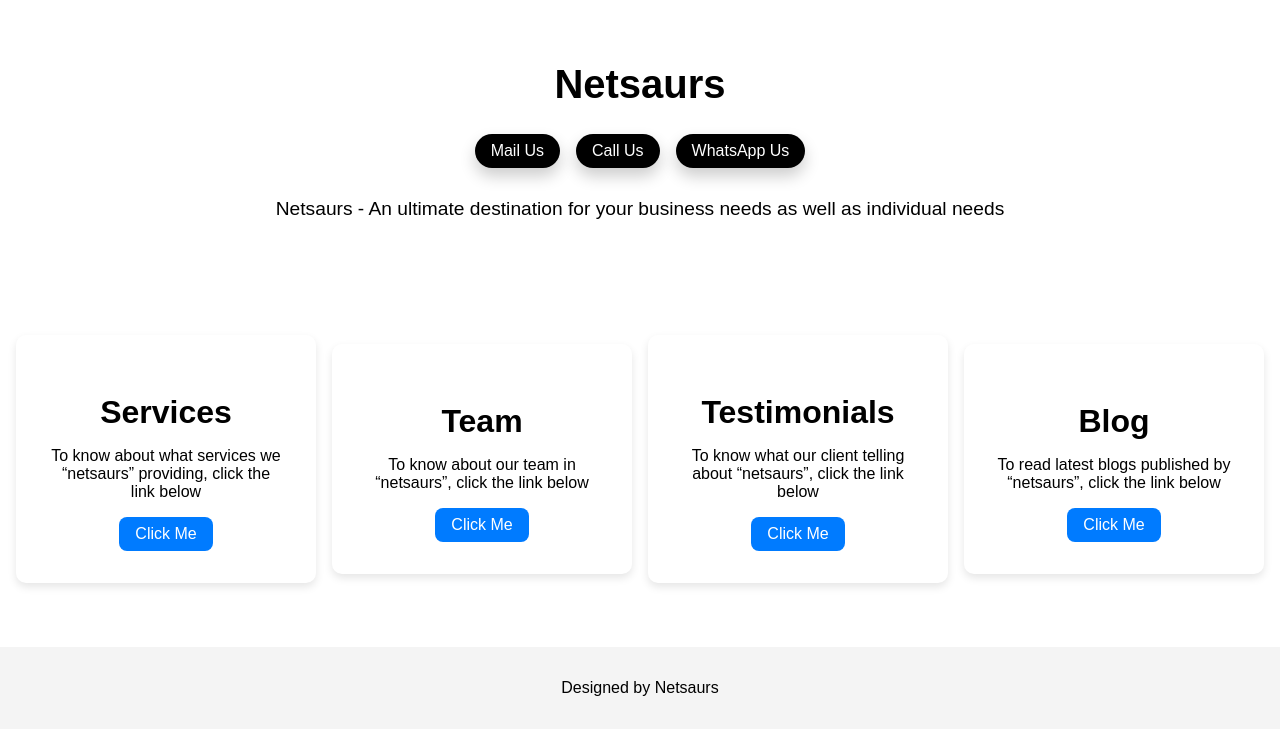
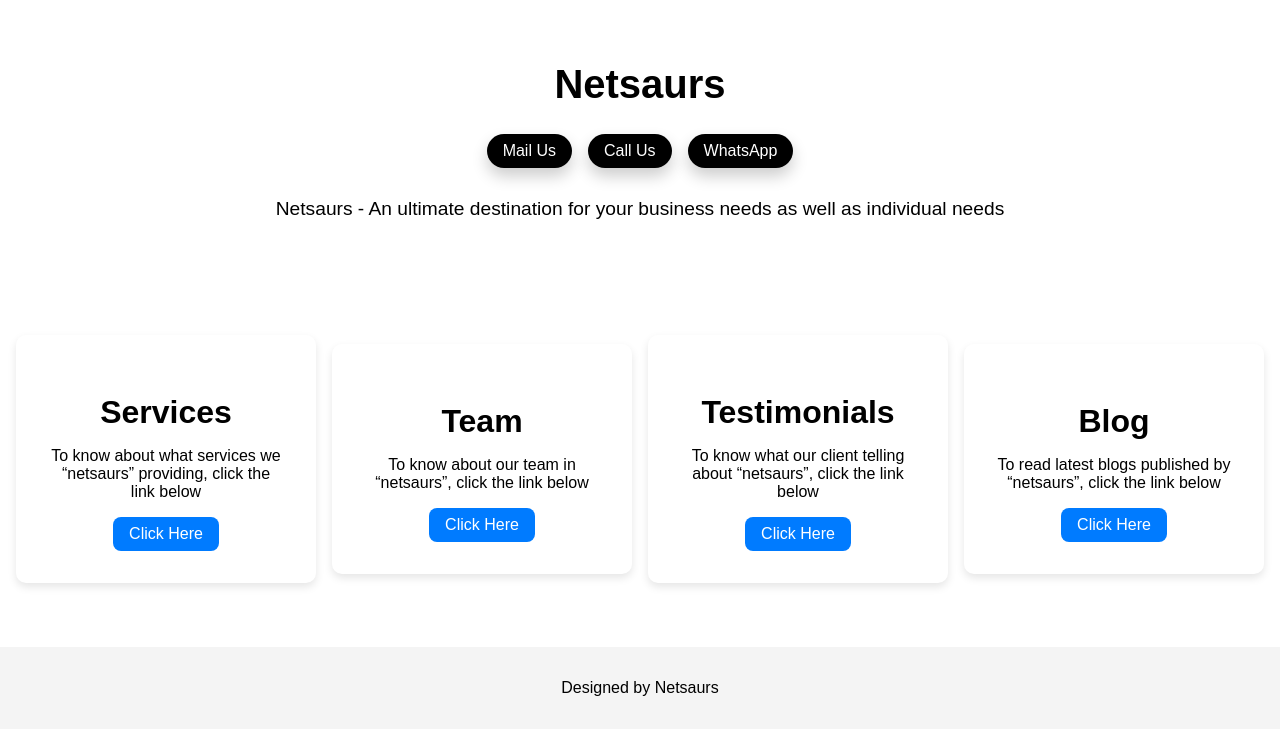
Before and after one commit to netsaurs/website, a plain HTML site: page index.html in a window 1280 px wide. Drawn offline with nearby package versions, Linux system fonts and the light colour scheme.

Commit message:
Update index.html

```diff
--- a/index.html
+++ b/index.html
@@ -13,7 +13,7 @@
         <div class="contact-info">
           <a href="mailto:netsaursofficial@gmail.com">Mail Us</a>
           <a href="tel:+918778768018">Call Us</a>
-          <a href="https://wa.me/+918778768018">WhatsApp Us</a>
+          <a href="https://wa.me/+918778768018">WhatsApp</a>
         </div>
         <p>Netsaurs - An ultimate destination for your business needs as well as individual needs</p>
     </header>
@@ -21,22 +21,22 @@
         <section id="services" data-aos="fade-up">
             <h2>Services</h2>
             <p>To know about what services we “netsaurs” providing, click the link below</p>
-            <a href="#">Click Me</a>
+            <a href="#">Click Here</a>
         </section>
         <section id="team" data-aos="fade-up">
             <h2>Team</h2>
             <p>To know about our team in “netsaurs”, click the link below</p>
-            <a href="#">Click Me</a>
+            <a href="#">Click Here</a>
         </section>
         <section id="testimonials" data-aos="fade-up">
             <h2>Testimonials</h2>
             <p>To know what our client telling about “netsaurs”, click the link below</p>
-            <a href="#">Click Me</a>
+            <a href="#">Click Here</a>
         </section>
         <section id="blog" data-aos="fade-up">
             <h2>Blog</h2>
             <p>To read latest blogs published by “netsaurs”, click the link below</p>
-            <a href="#">Click Me</a>
+            <a href="#">Click Here</a>
         </section>
     </main>
     <footer>
```
